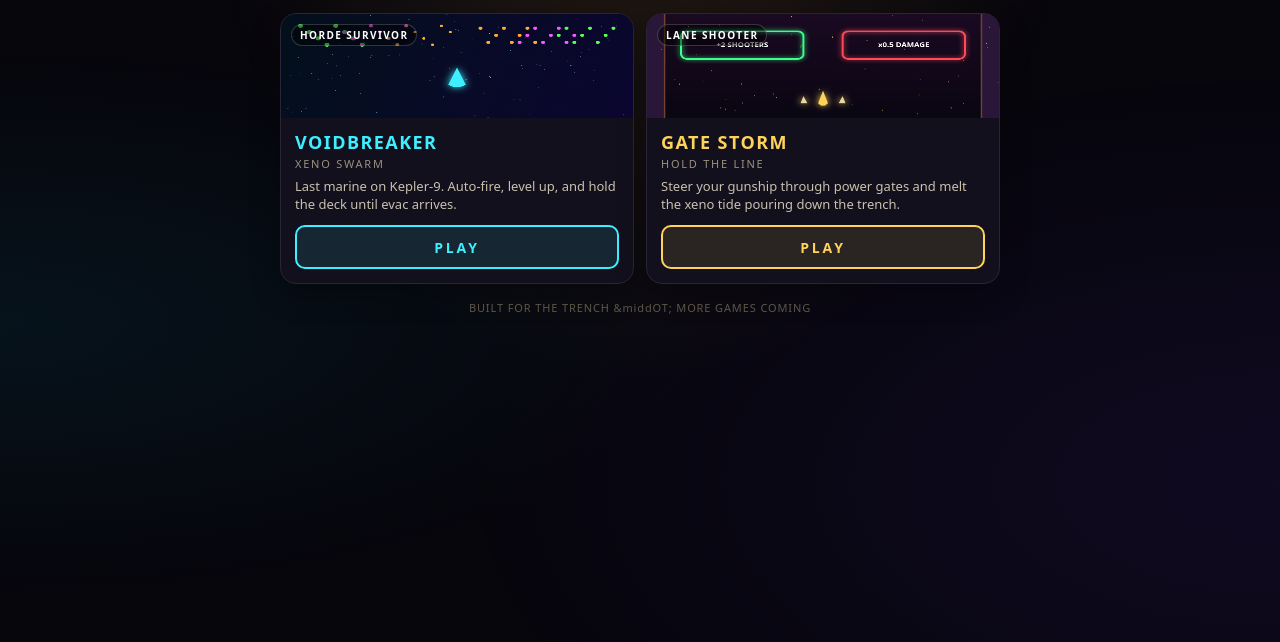
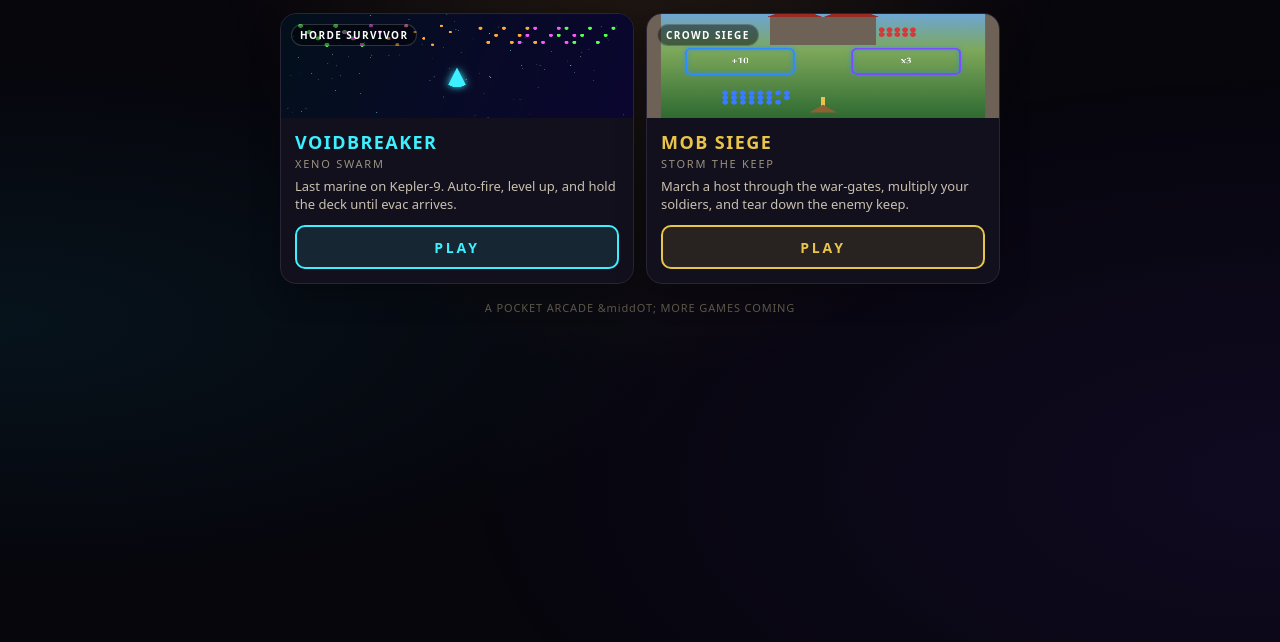
Before and after one commit to kyle-galenza/kyle-galenza.github.io, a plain HTML site: page index.html in a window 1280 px wide. Shown: the part 158-800 px from the top of the page. Drawn offline with Linux system fonts and the light colour scheme.

Commit message:
Hub: swap Gate Storm for Mob Siege

```diff
--- a/index.html
+++ b/index.html
@@ -48,7 +48,7 @@
   <h1>KYLE'S ARCADE</h1>
   <p class="lead">A growing shelf of pocket arcade games. Tap Play, then Add to Home Screen in Safari for the full-screen treatment.</p>
   <div class="grid" id="grid"></div>
-  <footer>BUILT FOR THE TRENCH &middOT; MORE GAMES COMING</footer>
+  <footer>A POCKET ARCADE &middOT; MORE GAMES COMING</footer>
 </div>
 <script>
 // Add new games here. `href` can be a relative path (./slug/) or an absolute URL.
@@ -64,14 +64,14 @@ const GAMES = [
     art: 'void'
   },
   {
-    id: 'gate-storm',
-    name: 'GATE STORM',
-    subtitle: 'Hold the Line',
-    blurb: 'Steer your gunship through power gates and melt the xeno tide pouring down the trench.',
-    href: './gate-storm/',
-    accent: '#ffd25a',
-    tag: 'LANE SHOOTER',
-    art: 'gate'
+    id: 'mob-siege',
+    name: 'MOB SIEGE',
+    subtitle: 'Storm the Keep',
+    blurb: 'March a host through the war-gates, multiply your soldiers, and tear down the enemy keep.',
+    href: './mob-siege/',
+    accent: '#e8c44a',
+    tag: 'CROWD SIEGE',
+    art: 'siege'
   }
 ];
 
@@ -117,7 +117,7 @@ function paintArt(c, kind, accent){
         ctx.arc(W-40-k*80-i*16, 36+((i+k)%3)*18, 4, 0, 7); ctx.fill();
       }
     });
-  } else {
+  } else if (kind==='gate') {
     const g=ctx.createLinearGradient(0,0,0,H);
     g.addColorStop(0,'#1a0a22'); g.addColorStop(1,'#0a0612');
     ctx.fillStyle=g; ctx.fillRect(0,0,W,H);
@@ -146,6 +146,31 @@ function paintArt(c, kind, accent){
     ctx.beginPath(); ctx.moveTo(-40,-8); ctx.lineTo(-32,10); ctx.lineTo(-46,10); ctx.closePath(); ctx.fill();
     ctx.beginPath(); ctx.moveTo(40,-8); ctx.lineTo(32,10); ctx.lineTo(46,10); ctx.closePath(); ctx.fill();
     ctx.restore();
+  } else {
+    const g=ctx.createLinearGradient(0,0,0,H);
+    g.addColorStop(0,'#6ea6d4'); g.addColorStop(0.35,'#7da85a'); g.addColorStop(1,'#2f6a32');
+    ctx.fillStyle=g; ctx.fillRect(0,0,W,H);
+    ctx.fillStyle='#6e6256';
+    ctx.fillRect(0,0,28,H); ctx.fillRect(W-28,0,28,H);
+    // castle
+    ctx.fillStyle='#6e6256'; ctx.fillRect(W*0.35, 8, W*0.3, 70);
+    ctx.fillStyle='#9a2a22';
+    ctx.beginPath(); ctx.moveTo(W*0.35-8,8); ctx.lineTo(W*0.42, -18); ctx.lineTo(W*0.50,8); ctx.fill();
+    ctx.beginPath(); ctx.moveTo(W*0.50,8); ctx.lineTo(W*0.58, -18); ctx.lineTo(W*0.65+8,8); ctx.fill();
+    function round(x,y,w,h,r){ ctx.beginPath(); ctx.moveTo(x+r,y); ctx.arcTo(x+w,y,x+w,y+h,r); ctx.arcTo(x+w,y+h,x,y+h,r); ctx.arcTo(x,y+h,x,y,r); ctx.arcTo(x,y,x+w,y,r); ctx.closePath(); }
+    ctx.strokeStyle='#2f8cff'; ctx.lineWidth=4; ctx.shadowColor='#2f8cff'; ctx.shadowBlur=10;
+    round(80, 88, 220, 64, 10); ctx.stroke();
+    ctx.strokeStyle='#7b4cff'; round(420, 88, 220, 64, 10); ctx.stroke();
+    ctx.shadowBlur=0; ctx.fillStyle='#fff'; ctx.font='800 22px Palatino,Georgia,serif'; ctx.textAlign='center'; ctx.textBaseline='middle';
+    ctx.fillText('+10', 190, 120); ctx.fillText('x3', 530, 120);
+    // crowds
+    ctx.shadowBlur=0;
+    for(let i=0;i<22;i++){ ctx.fillStyle='#3a7bff'; ctx.beginPath(); ctx.arc(160+(i%8)*18, 200+(i%3)*12, 6, 0, 7); ctx.fill(); }
+    for(let i=0;i<10;i++){ ctx.fillStyle='#d43a3a'; ctx.beginPath(); ctx.arc(480+(i%5)*16, 40+(i%2)*12, 6, 0, 7); ctx.fill(); }
+    // ballista
+    ctx.fillStyle=accent; ctx.fillRect(W*0.5-4, 210, 8, 28);
+    ctx.fillStyle='#8a6234';
+    ctx.beginPath(); ctx.moveTo(W*0.5-28, 250); ctx.lineTo(W*0.5, 230); ctx.lineTo(W*0.5+28, 250); ctx.fill();
   }
 }
 </script>
```
